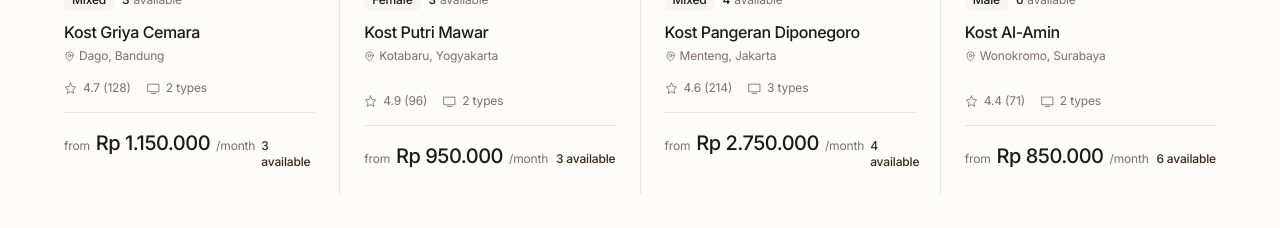
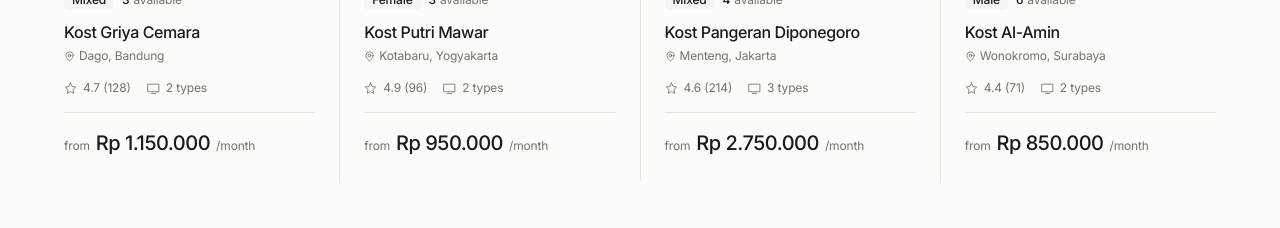
Before and after one commit to nfl-alvis/Ngekost, a Next.js app: page /en in a window 1280 px wide. Shown: the part 1080-1308 px from the top of the page. Built offline with nearby package versions, Linux system fonts and the light colour scheme.

Commit message:
refactor(card): remove duplicate availability from price row

```diff
--- a/src/components/PropertyCard.tsx
+++ b/src/components/PropertyCard.tsx
@@ -2,7 +2,7 @@ import Image from "next/image";
 import { getTranslations } from "next-intl/server";
 import { Link } from "@/i18n/navigation";
 import type { Property } from "@/lib/data/types";
-import { formatIDR, formatDistance, cn } from "@/lib/utils";
+import { formatIDR, formatDistance } from "@/lib/utils";
 
 const GENDER_LABEL: Record<Property["gender"], "genderMixed" | "genderMale" | "genderFemale"> = {
   mixed: "genderMixed",
@@ -91,12 +91,6 @@ export default async function PropertyCard({ property }: { property: Property })
           {formatIDR(property.minPrice)}
         </span>
         <span className="text-xs text-nk-text-muted">{t("perMonth")}</span>
-        <span className={cn(
-          "ml-auto inline-flex items-center text-xs font-medium",
-          totalAvailable > 0 ? "text-nk-accent" : "text-nk-text-muted"
-        )}>
-          {totalAvailable > 0 ? `${totalAvailable} ${t("available")}` : t("full")}
-        </span>
       </div>
     </Link>
   );
```
